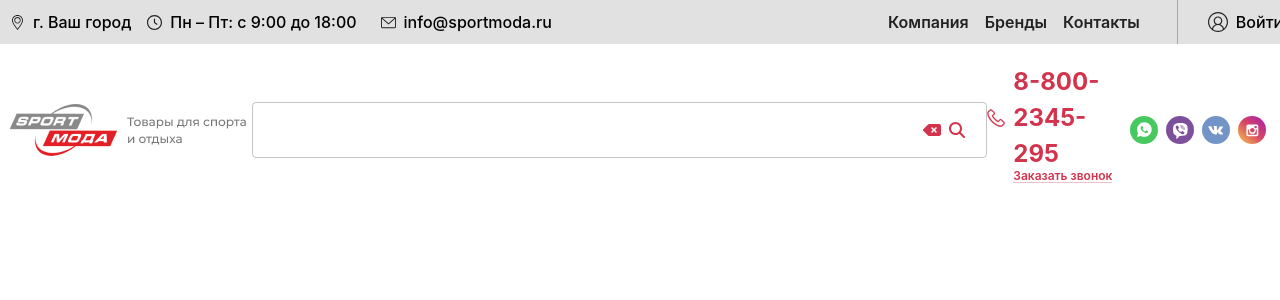
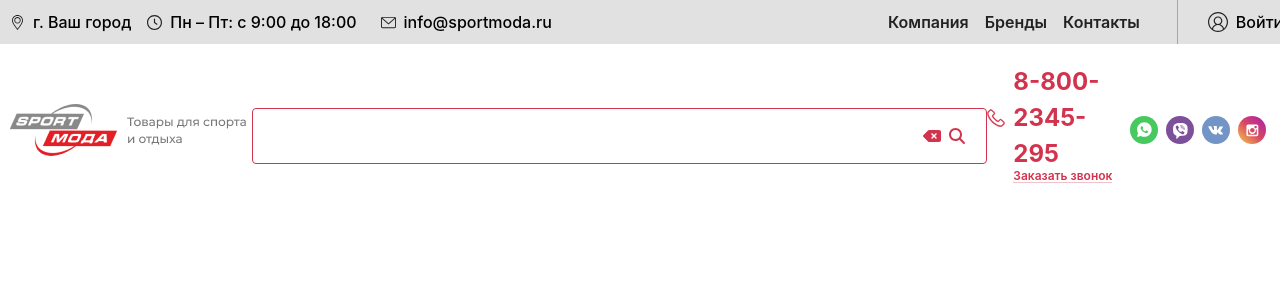
Before and after one commit to Merck-web/react-app, a React (Create React App) app: page / in a window 1280 px wide. Shown: the top 300 px of the page. Built offline with nearby package versions, Linux system fonts and the light colour scheme; no server answers; the HTML template or start-up script is replaced by a standard one.

Commit message:
ненавижу материал

```diff
--- a/package.json
+++ b/package.json
@@ -50,6 +50,7 @@
     "react-dom": "^18.2.0",
     "react-router-dom": "^6.6.1",
     "react-scripts": "5.0.1",
+    "tss-react": "^4.5.1",
     "typescript": "^4.9.4",
     "web-vitals": "^2.1.4"
   },
--- /dev/null
+++ b/src/components/CustomInput.tsx
@@ -0,0 +1,101 @@
+import React, {Dispatch, FC, SetStateAction, useMemo} from 'react';
+import Box from '@mui/material/Box';
+import TextField, {TextFieldProps} from '@mui/material/TextField';
+import {FormControl, InputAdornment} from "@mui/material";
+import {FontAwesomeIcon} from "@fortawesome/react-fontawesome";
+import {faDeleteLeft, faSearch} from "@fortawesome/free-solid-svg-icons";
+import {makeStyles} from "tss-react/mui";
+
+
+type CustomizeInputsTypes = {
+    variant?: "outlined" | "filled" | "standard",
+    label?: string,
+    backgroundColor: string,
+    setValue: React.Dispatch<React.SetStateAction<any>>, newValue?: string,
+    // setValue: (event: React.FormEvent<HTMLInputElement | HTMLTextAreaElement>, newValue?: string) => void
+    value: string
+}
+
+
+const CustomizedInputs: FC<CustomizeInputsTypes> = ({
+                                                        variant,
+                                                        label,
+                                                        backgroundColor,
+                                                        setValue,
+                                                        value
+                                                    }) => {
+
+    function newValueSet(event) {
+        const value = event.target.value;
+        setValue(value);
+    }
+
+    function clearValue() {
+        console.log("click")
+        setValue("");
+    }
+
+    return (
+        <Box
+            component="form"
+            noValidate
+
+        >
+            <FormControl className={'w-full'}>
+                <TextField
+                    label={label ? label : ''}
+                    sx={{
+                        "& .Mui-focused": {
+                            borderColor: backgroundColor
+                        },
+                        "& .MuiOutlinedInput-input": {
+                            borderColor: backgroundColor
+                        },
+                        "& .MuiOutlinedInput-notchedOutline": {
+                            borderColor: backgroundColor
+                        },
+                        '& label.Mui-focused': {
+                            borderColor: backgroundColor,
+                        },
+                        '& .MuiInput-underline:after': {
+                            borderColor: backgroundColor,
+                        },
+                        '& .MuiOutlinedInput-root': {
+                            '& fieldset': {
+                                borderColor: backgroundColor,
+                            },
+                            '&:hover fieldset': {
+                                borderColor: backgroundColor,
+                            },
+                            '&.Mui-focused fieldset': {
+                                borderColor: backgroundColor,
+                            },
+                        },
+                    }}
+                    variant={variant}
+                    value={value}
+                    style={{marginTop: 11}}
+                    onChange={event => newValueSet(event)}
+                    InputProps={
+                        {
+                            endAdornment: <InputAdornment position="end">
+                                <FontAwesomeIcon
+                                    className={'mr-2 cursor-pointer'}
+                                    icon={faDeleteLeft}
+                                    color={backgroundColor}
+                                    onClick={clearValue}
+                                />
+                                <FontAwesomeIcon
+                                    className={'mr-2 cursor-pointer'}
+                                    icon={faSearch}
+                                    color={backgroundColor}
+                                />
+                            </InputAdornment>
+                        }
+                    }
+                />
+            </FormControl>
+        </Box>
+    );
+}
+export default CustomizedInputs;
--- a/src/pages/main/elements/Header.tsx
+++ b/src/pages/main/elements/Header.tsx
@@ -3,9 +3,7 @@ import styles from '../elementscss/Header.module.scss'
 import {Link} from "react-router-dom";
 import TextWithIcon from "../../../components/TextWithIcon";
 import IconDefault from "../../../components/IconDefault";
-import {FormControl, InputAdornment, OutlinedInput, styled} from "@mui/material";
-import { FontAwesomeIcon } from '@fortawesome/react-fontawesome'
-import { faDeleteLeft, faSearch } from "@fortawesome/free-solid-svg-icons";
+import CustomizedInputs from "../../../components/CustomInput";
 
 
 
@@ -32,25 +30,6 @@ function Header({}) {
         }
     ];
 
-    const StyledInput = styled(OutlinedInput)`
-      & .Mui-focused,
-      & .MuiOutlinedInput-input {
-        border-color: #D2334D !important;
-      }
-
-      & .MuiOutlinedInput-notchedOutline {
-        border-color: #D2334D !important;
-      }
-    `;
-
-    function searchTerm(e) {
-        console.log(e.target.value)
-        e.preventDefault()
-        e.stopPropagation()
-
-        setTargetSearch(e.target.value)
-    }
-
     function deleteSearchTermValue() {
         setTargetSearch("")
     }
@@ -70,29 +49,15 @@ function Header({}) {
                     </div>
                     <div className={'max-w-[750px] w-full'}>
 
-                        <FormControl className={`w-full ${styles.search_home}`} variant="outlined">
-                            <OutlinedInput
-                                id="outlined-adornment-weight"
-                                endAdornment={
-                                    <InputAdornment position="end">
-                                        <FontAwesomeIcon
-                                            className={'mr-2 cursor-pointer'}
-                                            icon={faDeleteLeft}
-                                            color={'#D2334D'}
-                                            onClick={deleteSearchTermValue}
-                                        />
-                                        <FontAwesomeIcon
-                                            className={'mr-2 cursor-pointer'}
-                                            icon={faSearch}
-                                            color={'#D2334D'}
-                                            onClick={getSearchTermValue}
-                                        />
-                                    </InputAdornment>
-                                }
-                                onChange={e => setTargetSearch(e.target.value)}
-                                value={targetSearch}
-                            />
-                        </FormControl>
+
+                        {/*{CustomizedInputs({variant:'outlined', backgroundColor: "#D2334D", setValue: setTargetSearch, value: targetSearch} )}*/}
+
+                        <CustomizedInputs
+                            variant={'outlined'}
+                            backgroundColor={'#D2334D'}
+                            setValue={setTargetSearch}
+                            value={targetSearch}
+                        />
 
                     </div>
                     <div>
```
Also changed, not shown: 1 other file (tests, documents, lock files or other folders).
